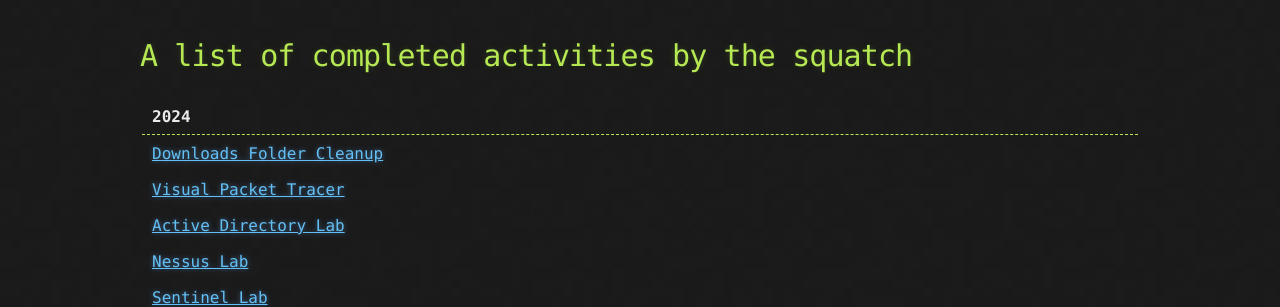
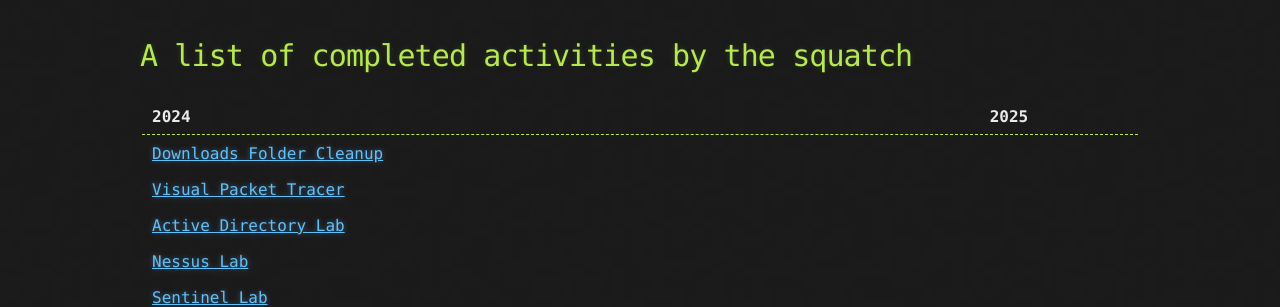
Before and after one commit to CyberCasquatch/cybercasquatch.github.io, a Jekyll site: the page built from Projects.md, in a window 1280 px wide. Shown: the part 173-480 px from the top of the page. Built offline with Jekyll 4.4.1, drawn with Linux system fonts in a browser that asks for light colours; the repository's description, which GitHub fills in, is left out.

Commit message:
Update Projects.md
added 2025 column

```diff
--- a/Projects.md
+++ b/Projects.md
@@ -8,20 +8,20 @@
 
 # A list of completed activities by the squatch
 
-| 2024              |
-|:------------------|
-| [Downloads Folder Cleanup](_posts/Projects/Python/2024-03-01-Download-file-cleanup.md) |
-| [Visual Packet Tracer](_posts/Projects/Python/2024-03-05-Visual-Packet_tracer.md) |
-| [Active Directory Lab](_posts/Projects/2024-03-10-ActiveDirectoryLab.md) |
-| [Nessus Lab](_posts/Projects/2024-03-21-NessusLab.md) |
-| [Sentinel Lab](_posts/Projects/2024-04-20-SentinelSIEMLab.md) |
-| [SOC Analyst Path Level 1 (THM)](_posts/Projects/2024-03-12-THMSOCLVL1Path.md) |
-| [CCNA Part 1 200-301](_posts/Projects/2024-12-14-CCNA_part1.md) |
-| [CCNA Part 2 200-301](_posts/Projects/2024-12-14-CCNA_part2.md) |
-| [CCNA Part 3 200-301](_posts/Projects/2024-12-14-CCNA_part3.md) |
-| [CCNA Part 4 200-301](_posts/Projects/2024-12-14-CCNA_part4.md) |
-| [CCNA Part 5 200-301](_posts/Projects/2024-12-14-CCNA_part5.md) |
-| [CCNA Part 6 200-301](_posts/Projects/2024-12-14-CCNA_part6.md) |
+| 2024                                                                                   | 2025        |
+|:---------------------------------------------------------------------------------------|:------------|
+| [Downloads Folder Cleanup](_posts/Projects/Python/2024-03-01-Download-file-cleanup.md) |             |
+| [Visual Packet Tracer](_posts/Projects/Python/2024-03-05-Visual-Packet_tracer.md)      |             |
+| [Active Directory Lab](_posts/Projects/2024-03-10-ActiveDirectoryLab.md)               |             |
+| [Nessus Lab](_posts/Projects/2024-03-21-NessusLab.md)                                  |             |
+| [Sentinel Lab](_posts/Projects/2024-04-20-SentinelSIEMLab.md)                          |             |
+| [SOC Analyst Path Level 1 (THM)](_posts/Projects/2024-03-12-THMSOCLVL1Path.md)         |             |
+| [CCNA Part 1 200-301](_posts/Projects/2024-12-14-CCNA_part1.md)                        |             |
+| [CCNA Part 2 200-301](_posts/Projects/2024-12-14-CCNA_part2.md)                        |             |
+| [CCNA Part 3 200-301](_posts/Projects/2024-12-14-CCNA_part3.md)                        |             |
+| [CCNA Part 4 200-301](_posts/Projects/2024-12-14-CCNA_part4.md)                        |             |
+| [CCNA Part 5 200-301](_posts/Projects/2024-12-14-CCNA_part5.md)                        |             |
+| [CCNA Part 6 200-301](_posts/Projects/2024-12-14-CCNA_part6.md)                        |             |
 
 * * *
 [Home](./index.md)
```
